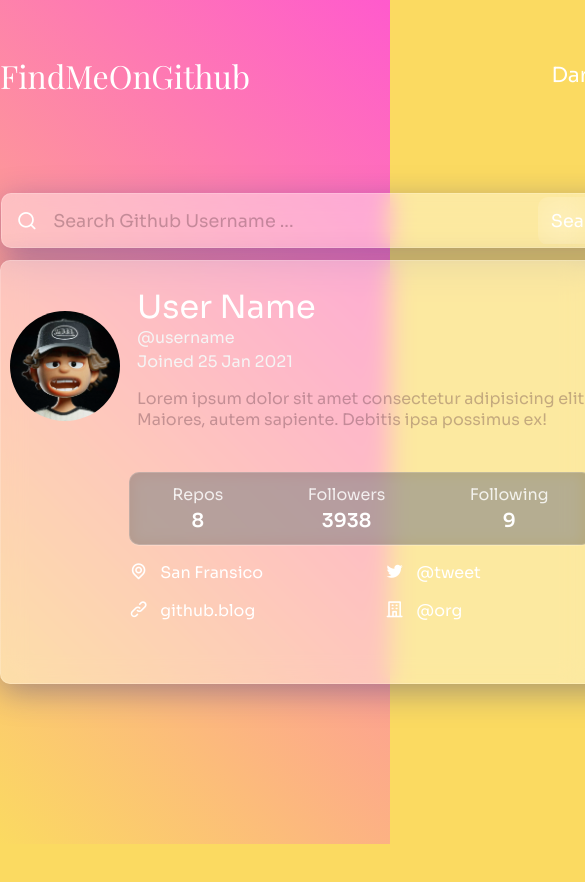
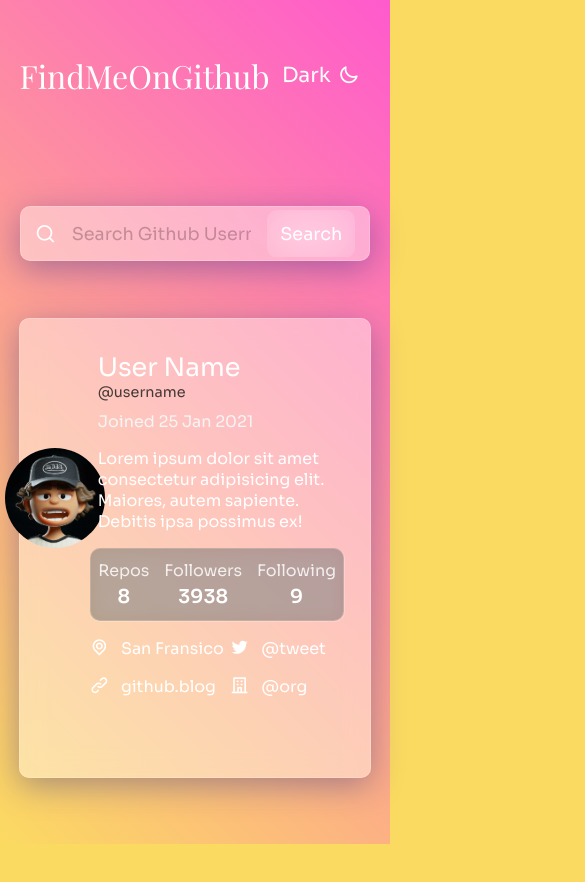
Before and after one commit to aymendev1/FindMeOnGithub-App, a website: page index.html in a window 390 px wide. Shown: the top 882 px of the page, 585 px wide, since content can reach past the window. Before the commit the page ends 844 px from the top, so only its background shows below. Drawn offline with nearby package versions, Linux system fonts and the light colour scheme.

Commit message:
Front end : Fix responsive bugs

```diff
--- a/assets/styles.css
+++ b/assets/styles.css
@@ -144,7 +144,9 @@ header {
   -webkit-backdrop-filter: blur(12px);
   border-radius: 10px;
   border: 1px solid rgba(255, 255, 255, 0.18);
-  height: 50vh;
+  height: fit-content;
+  padding: 2rem 0;
+  margin: 2rem 0;
 }
 .userinfo {
   display: grid;
@@ -153,7 +155,7 @@ header {
   gap: 0px 0px;
   grid-template-areas: "profilepic basicinfos";
   grid-area: userinfo;
-  align-items: center;
+  align-items: end;
 }
 .profilepic {
   grid-area: profilepic;
@@ -195,7 +197,7 @@ header {
   font-size: 1rem;
   font-family: var(--MainFont);
   font-weight: var(--Regular);
-  color: whitesmoke;
+  color: #161616cc;
 }
 .user-dateofjoin {
   font-size: 1rem;
@@ -207,7 +209,7 @@ header {
   font-size: 1rem;
   font-family: var(--MainFont);
   font-weight: var(--Regular);
-  color: #58353f59;
+  color: #fff;
 }
 .userstats {
   display: grid;
@@ -222,7 +224,6 @@ header {
   flex-direction: row;
   justify-content: space-around;
   background: rgba(47, 47, 47, 0.35);
-
   backdrop-filter: blur(8px);
   -webkit-backdrop-filter: blur(8px);
   border-radius: 10px;
@@ -267,19 +268,53 @@ header {
 }
 /*==================== MEDIA QUERIES ====================*/
 /* For small devices */
-@media screen and (max-width: 350px) {
-}
-/* For medium devices */
 @media screen and (max-width: 672px) {
+  body {
+    padding: 0;
+    margin: 0;
+    background-color: #fbda61;
+    background-image: linear-gradient(45deg, #fbda61 0%, #ff5acd 100%);
+    height: 100vh;
+    width: 100%;
+    overflow-x: hidden;
+  }
+
+  .nav,
+  .Search-area,
+  .Content-area {
+    width: 90%;
+  }
+  .profile_pic {
+    width: 90%;
+    height: 100%;
+  }
   .p1 {
     flex-direction: column;
   }
   .user-dateofjoin {
-    padding-top: 3px;
+    padding-top: 10px;
+  }
+  .user-fullname {
+    font-size: 1.6rem;
+  }
+  .user-username {
+    font-size: 0.9rem;
   }
 }
-/* For large devices */
-@media screen and (max-width: 850px) {
+/* For medium devices */
+@media screen and (max-width: 800px) {
+  .nav,
+  .Search-area,
+  .Content-area {
+    width: 90%;
+  }
+  .profile_pic {
+    height: 100px;
+    width: 100px;
+  }
+}
+/* For large devices
+@media screen and (min-width: 850px) {
   .nav,
   .Search-area,
   .Content-area {
@@ -288,5 +323,5 @@ header {
   .profile_pic {
     height: 110px;
     width: 110px;
-  }
-}
+  } */
+/* } */
```
